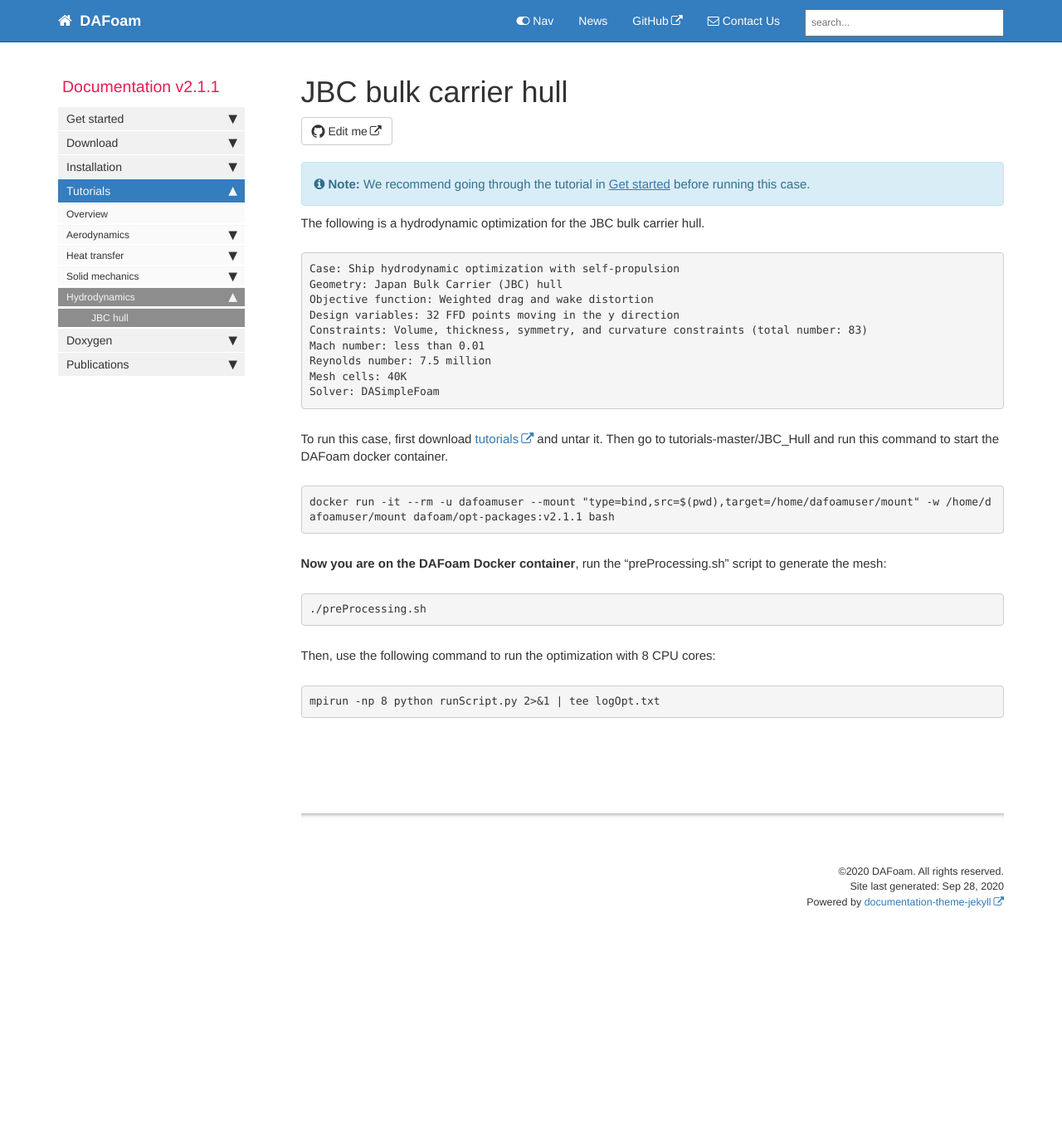
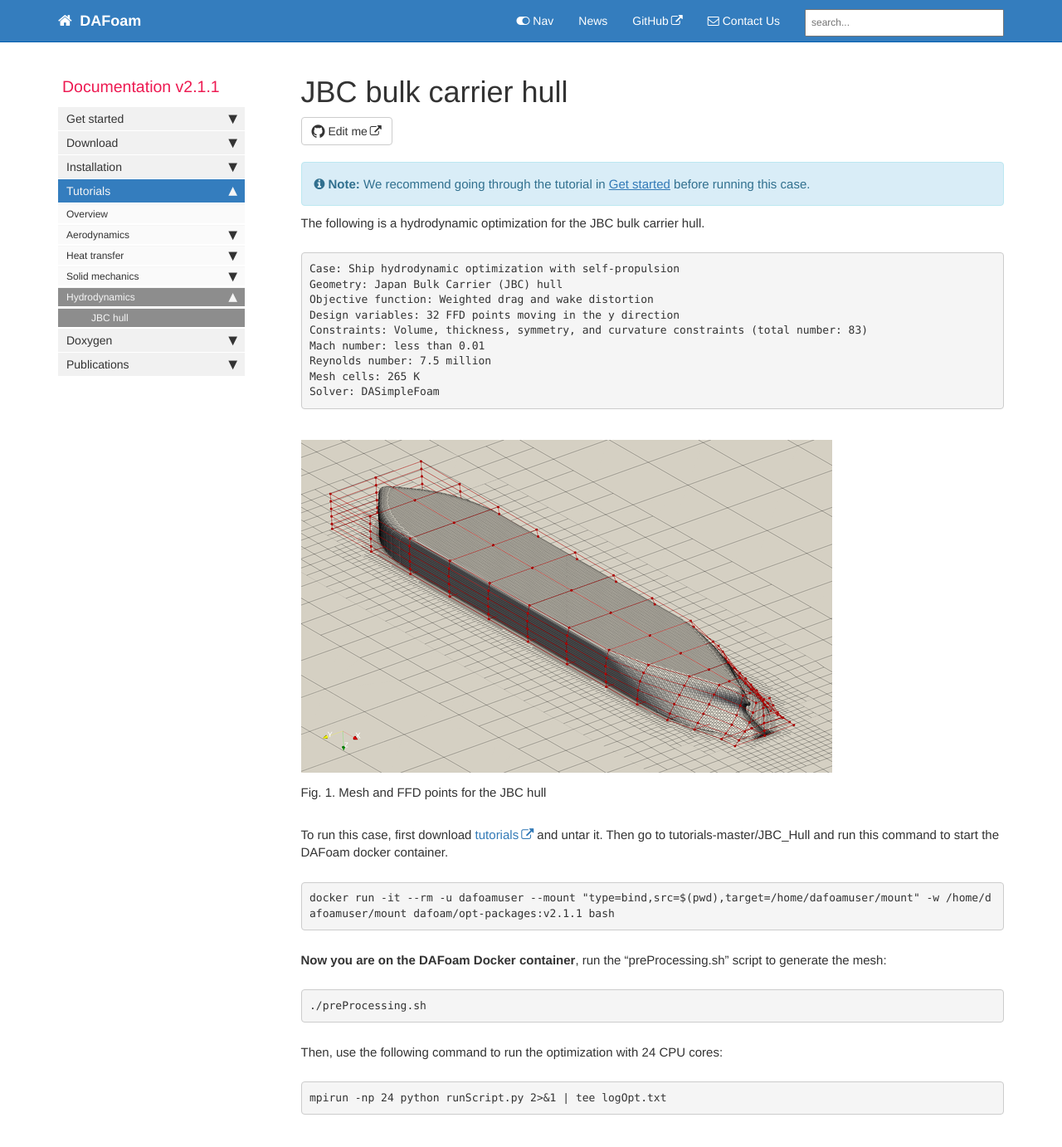
Before and after one commit to DAFoam/DAFoam.github.io, a Jekyll site: the page built from pages/mydoc/mydoc_tutorials_hydro_jbc.md, in a window 1280 px wide and 1400 px high. Shown: the top 1382 px of the window at 83% size. Built offline with Jekyll 4.4.1, drawn with Linux system fonts in a browser that asks for light colours; comment, search, counter and statistics services are not loaded.

Commit message:
content update

```diff
--- a/pages/mydoc/mydoc_tutorials_hydro_jbc.md
+++ b/pages/mydoc/mydoc_tutorials_hydro_jbc.md
@@ -19,9 +19,15 @@ Design variables: 32 FFD points moving in the y direction
 Constraints: Volume, thickness, symmetry, and curvature constraints (total number: 83)
 Mach number: less than 0.01
 Reynolds number: 7.5 million
-Mesh cells: 40K
+Mesh cells: 265 K
 Solver: DASimpleFoam
 </pre>
+
+<img src="{{ site.url }}{{ site.baseurl }}/images/tutorials/JBC_FFD.png" width="500" />
+
+Fig. 1. Mesh and FFD points for the JBC hull
+
+|
 
 To run this case, first download [tutorials](https://github.com/DAFoam/tutorials/archive/master.tar.gz) and untar it. Then go to tutorials-master/JBC_Hull and run this command to start the DAFoam docker container.
 
@@ -35,10 +41,10 @@ docker run -it --rm -u dafoamuser --mount "type=bind,src=$(pwd),target=/home/daf
 ./preProcessing.sh
 </pre>
 
-Then, use the following command to run the optimization with 8 CPU cores:
+Then, use the following command to run the optimization with 24 CPU cores:
 
 <pre>
-mpirun -np 8 python runScript.py 2>&1 | tee logOpt.txt
+mpirun -np 24 python runScript.py 2>&1 | tee logOpt.txt
 </pre>
 
 {% include links.html %}
```
Also changed, not shown: images/tutorials/DPW4_FFD.png, images/tutorials/JBC_FFD.png (added).
